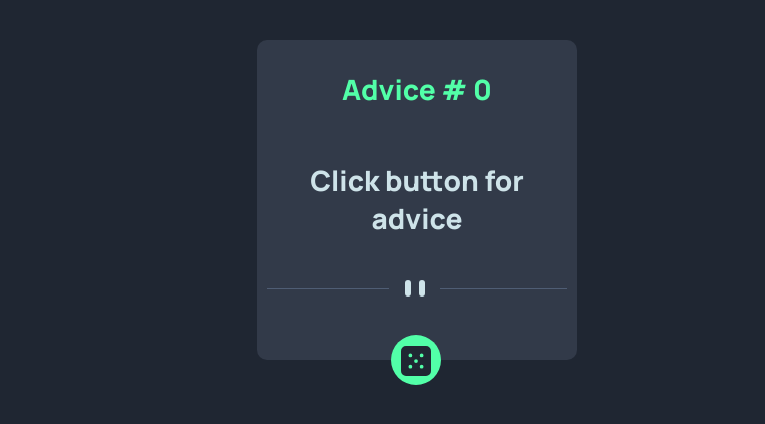
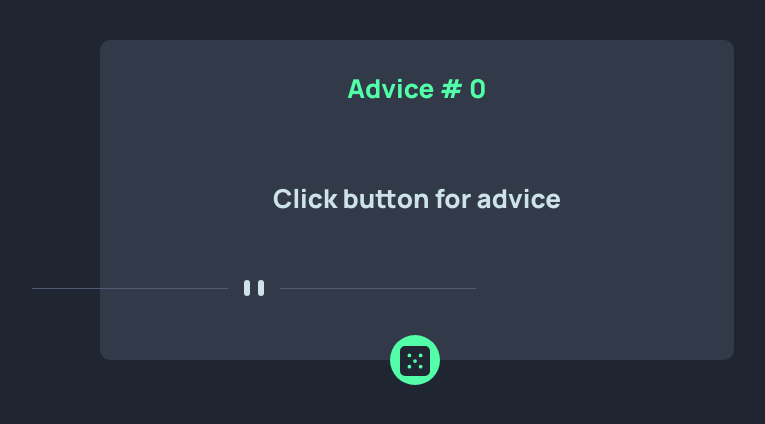
Before and after one commit to Vladimir-Silenko/advice-generator, a plain HTML site: page advice-generator-app-main/index.html in a window 1280 px wide. Shown: the whole page, without its empty margins (223-988 px from the left). Drawn offline with Linux system fonts and the light colour scheme.

Commit message:
added desktop resolution

```diff
--- a/advice-generator-app-main/css/style.css
+++ b/advice-generator-app-main/css/style.css
@@ -13,7 +13,7 @@
 body {
   font-family: manrope;
   font-weight: 800;
-  font-size: 28px;
+  font-size: 26px;
   background-color: hsl(218deg, 23%, 16%);
 }
 
@@ -36,14 +36,17 @@ body {
   padding: 10px;
   text-align: center;
 }
+
 .advice-block__header {
   color: hsl(150deg, 100%, 66%);
   margin-top: 20px;
 }
+
 .advice-block__main {
   margin-top: 20px;
   color: hsl(193deg, 38%, 86%);
 }
+
 .advice-block .dice-btn {
   margin-left: -3px;
   margin-top: 65px;
@@ -53,19 +56,23 @@ body {
   border-radius: 50%;
   background-color: hsl(150deg, 100%, 66%);
 }
+
 .advice-block .dice-btn img {
   width: 30px;
   margin-top: 1px;
 }
+
 .advice-block .dice-btn:hover {
   cursor: pointer;
   -webkit-box-shadow: 0px 5px 13px 15px rgba(82, 255, 168, 0.2);
   -moz-box-shadow: 0px 5px 13px 15px rgba(82, 255, 168, 0.2);
   box-shadow: 0px 5px 13px 15px rgba(82, 255, 168, 0.2);
 }
+
 .advice-block__bottom {
   height: 80px;
 }
+
 .advice-block__bottom::before {
   content: "";
   display: block;
@@ -76,4 +83,21 @@ body {
   margin-top: 10px;
 }
 
+@media screen and (min-width:1000px) {
+  .container {
+    width: 80%;
+  }
+
+  .advice-block {
+    width: 60%;
+  }
+
+  .advice-block__bottom::before {
+    background-image: url("../images/pattern-divider-desktop.svg");
+    background-repeat: no-repeat;
+    width: 600px;
+    right: 425px;
+  }
+}
+
 /*# sourceMappingURL=style.css.map */
```
